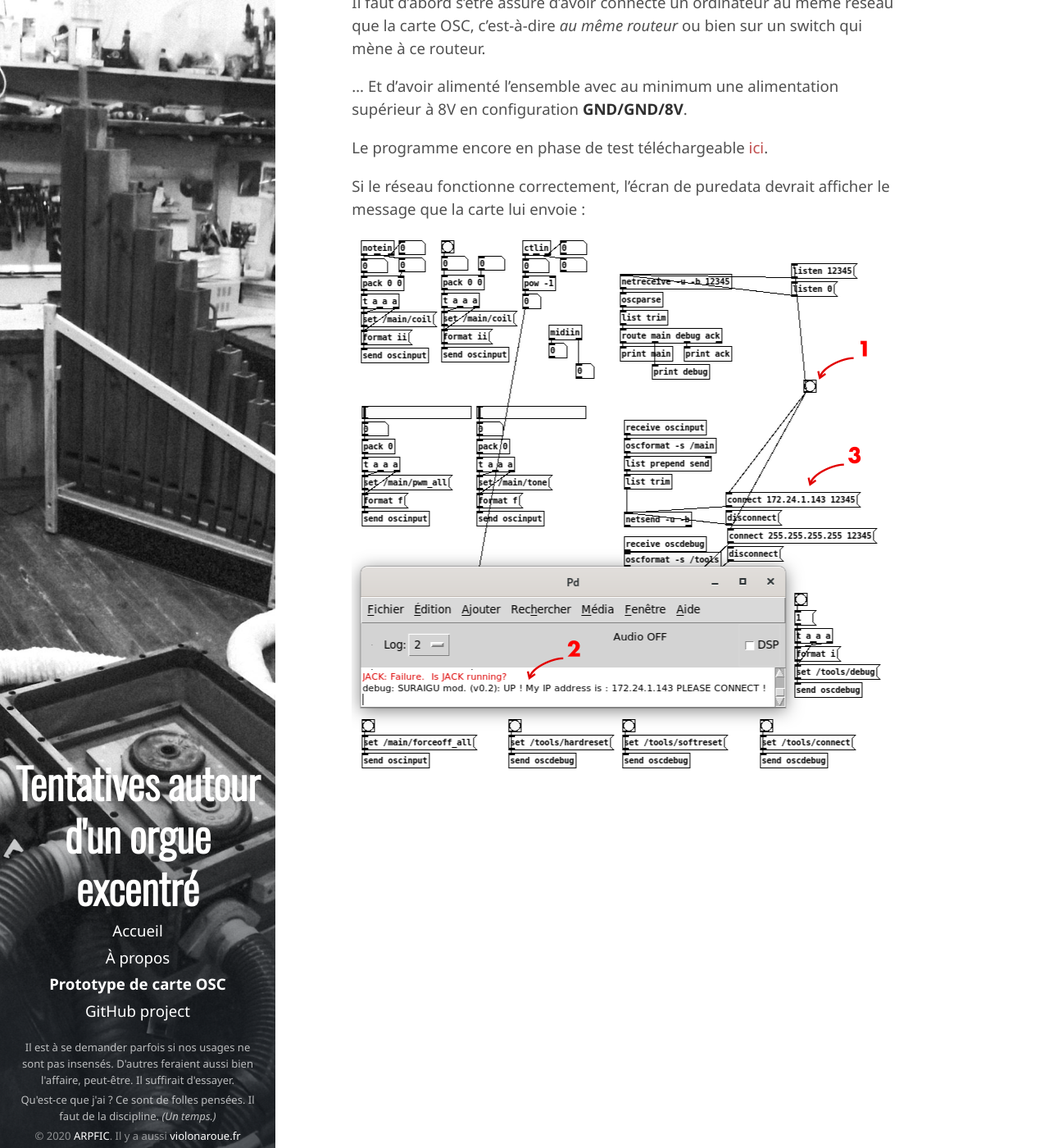
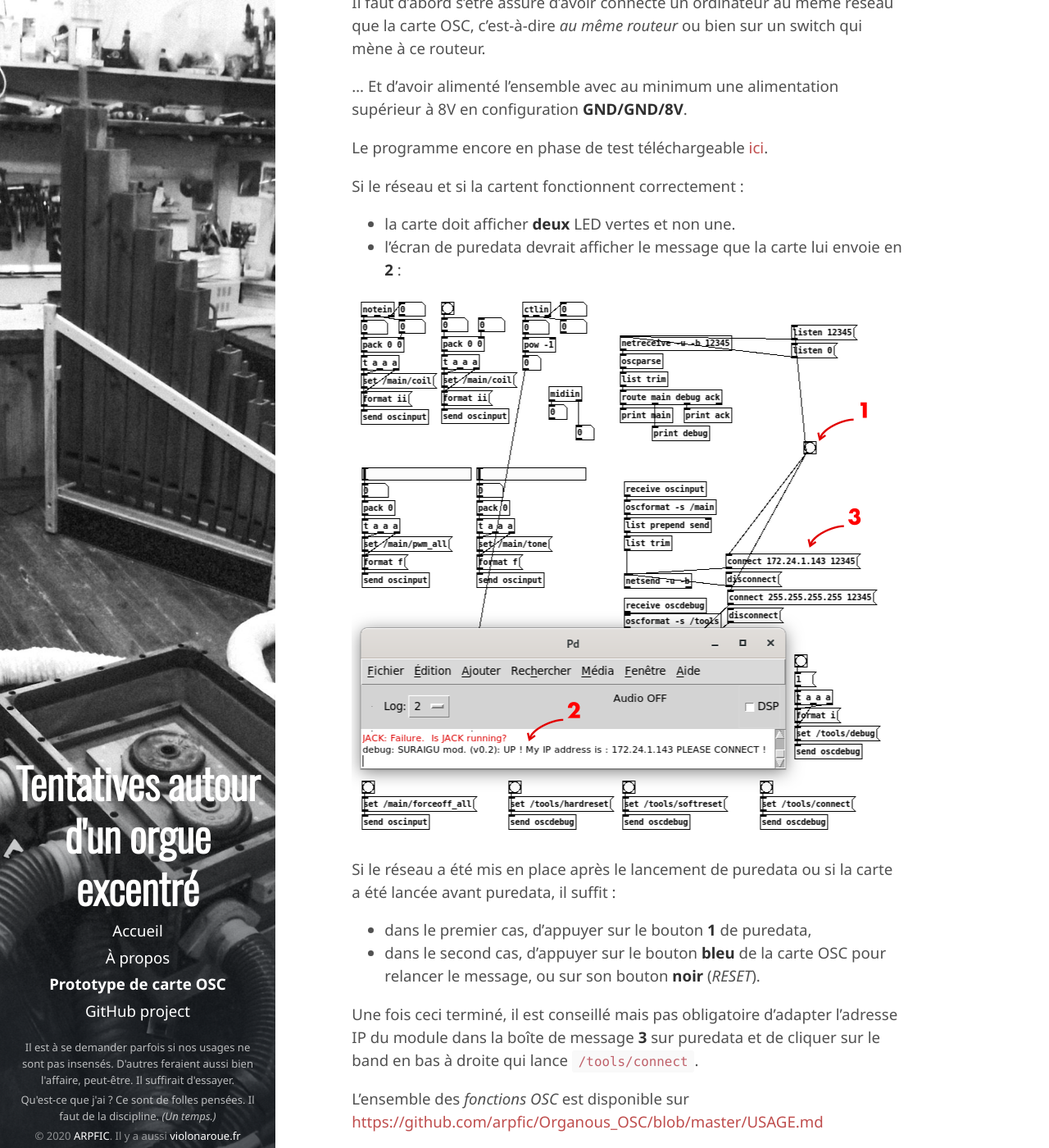
Before and after one commit to arpfic/arpfic.github.io, a Jekyll site: the page built from carte-osc.md, in a window 1280 px wide and 1400 px high, scrolled down 4452 px. Shown: the whole window at 82% size. Built offline with Jekyll 4.4.1, drawn with Linux system fonts in a browser that asks for light colours.

Commit message:
carte-osc maj

```diff
--- a/carte-osc.md
+++ b/carte-osc.md
@@ -81,6 +81,18 @@ Il faut d'abord s'être assuré d'avoir connecté un ordinateur au même réseau
 
 Le programme encore en phase de test téléchargeable [ici](https://raw.githubusercontent.com/arpfic/Organous_OSC/master/Puredata/pd_osc_F767ZI_stable.pd).
 
-Si le réseau fonctionne correctement, l'écran de puredata devrait afficher le message que la carte lui envoie :
+Si le réseau et si la cartent fonctionnent correctement :
+
+* la carte doit afficher **deux** LED vertes et non une.
+* l'écran de puredata devrait afficher le message que la carte lui envoie en **2** :
 
 ![](https://raw.githubusercontent.com/arpfic/arpfic.github.io/master/img/puredata.png)
+
+Si le réseau a été mis en place après le lancement de puredata ou si la carte a été lancée avant puredata, il suffit :
+
+* dans le premier cas, d'appuyer sur le bouton **1** de puredata,
+* dans le second cas, d'appuyer sur le bouton **bleu** de la carte OSC pour relancer le message, ou sur son bouton **noir** (*RESET*).
+
+Une fois ceci terminé, il est conseillé mais pas obligatoire d'adapter l'adresse IP du module dans la boîte de message **3** sur puredata et de cliquer sur le band en bas à droite qui lance `/tools/connect`.
+
+L'ensemble des *fonctions OSC* est disponible sur [https://github.com/arpfic/Organous_OSC/blob/master/USAGE.md](https://github.com/arpfic/Organous_OSC/blob/master/USAGE.md)
```
